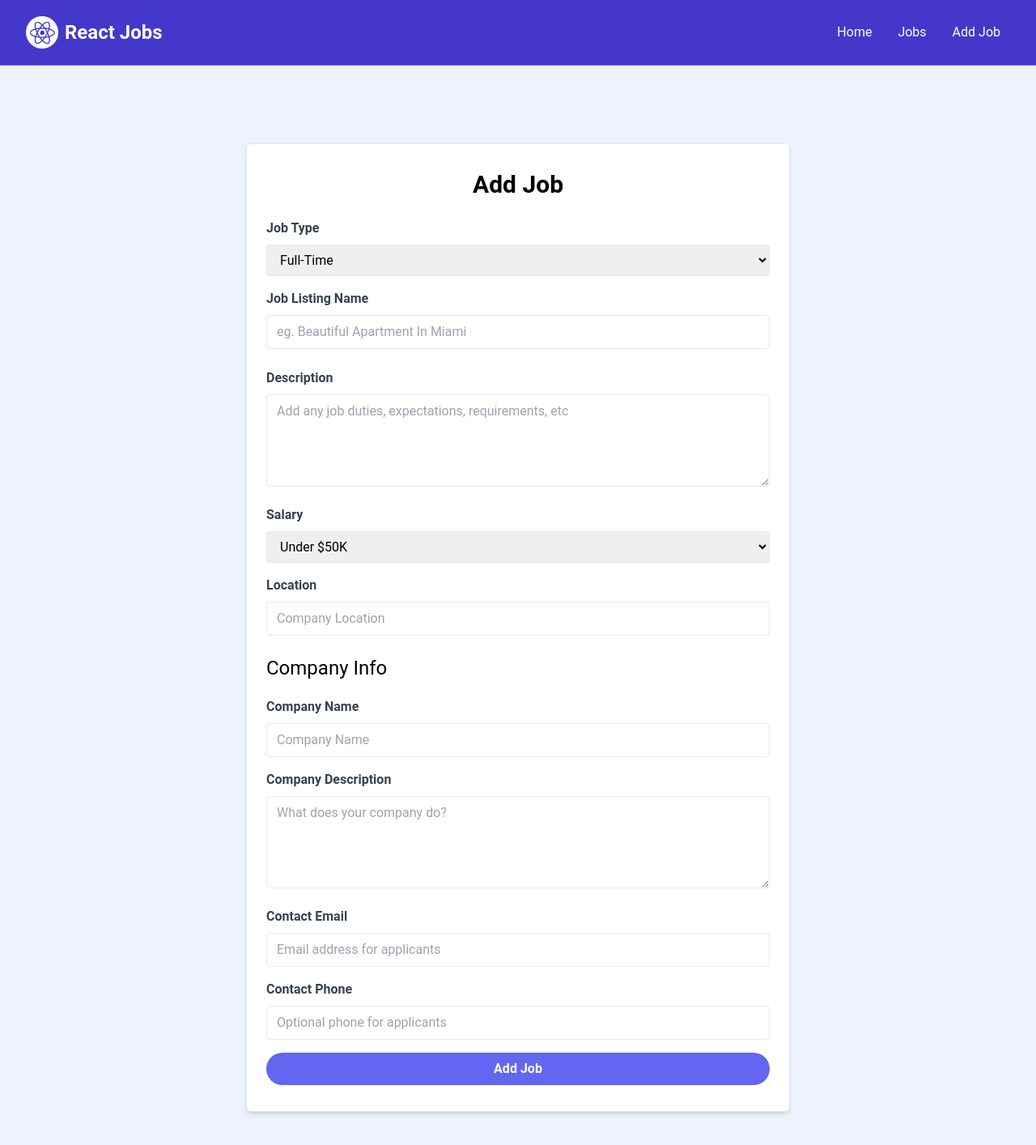
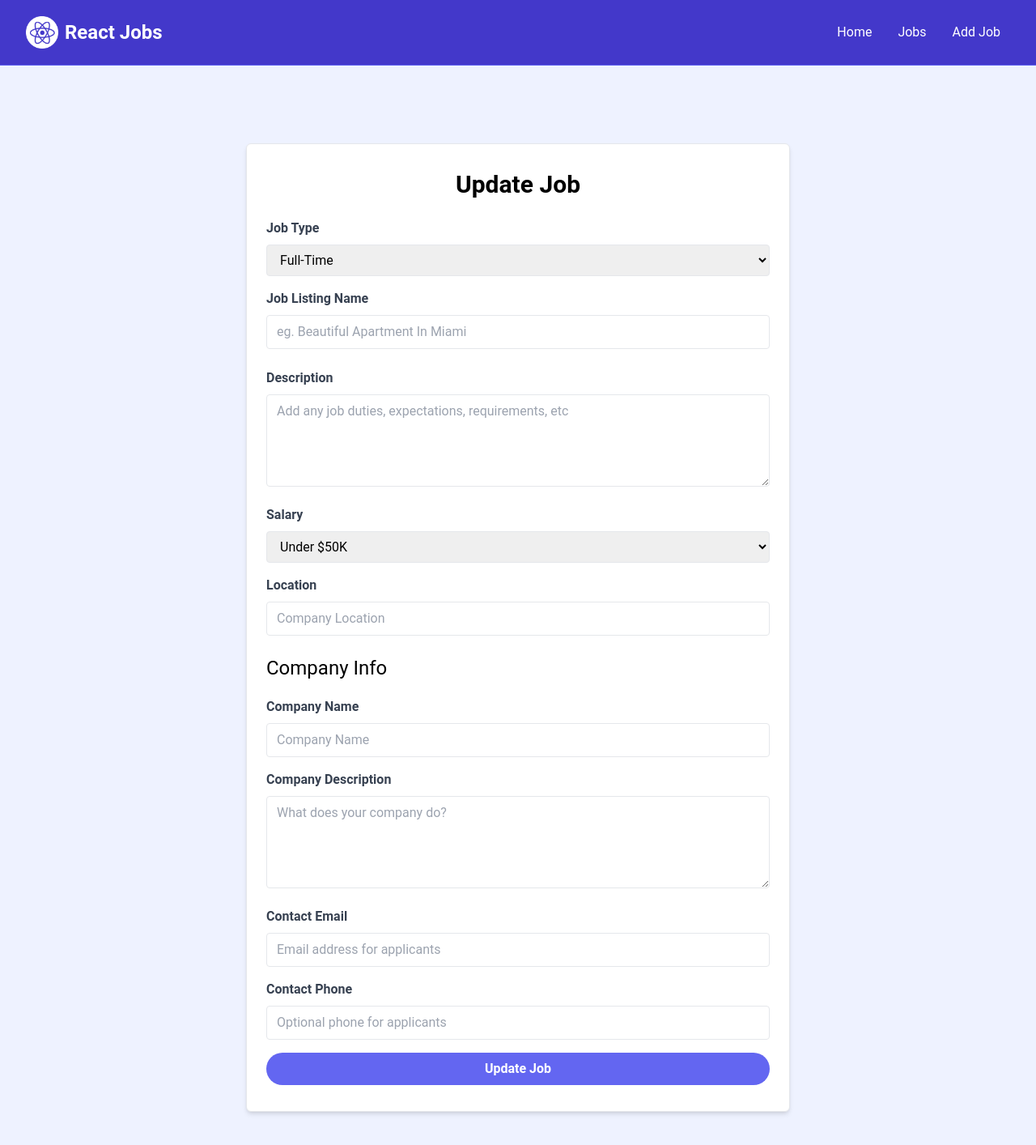
Before and after one commit to Damjan15/react-jobs, a React (Vite) app: page /edit-job/1 in a window 1280 px wide. Shown: the top 1414 px of the page at 81% size. Built offline with nearby package versions, Linux system fonts and the light colour scheme; no server answers.

Commit message:
fix: updated heading and button text in Edit job page

```diff
--- a/src/pages/EditJob.jsx
+++ b/src/pages/EditJob.jsx
@@ -80,7 +80,9 @@ function EditJob({ updateJobSubmit }) {
       <div className="container m-auto max-w-2xl py-24">
         <div className="bg-white px-6 py-8 mb-4 shadow-md rounded-md border m-4 md:m-0">
           <form onSubmit={submitForm}>
-            <h2 className="text-3xl text-center font-semibold mb-6">Add Job</h2>
+            <h2 className="text-3xl text-center font-semibold mb-6">
+              Update Job
+            </h2>
 
             <div className="mb-4">
               <label
@@ -261,7 +263,7 @@ function EditJob({ updateJobSubmit }) {
                 className="bg-indigo-500 hover:bg-indigo-600 text-white font-bold py-2 px-4 rounded-full w-full focus:outline-none focus:shadow-outline"
                 type="submit"
               >
-                Add Job
+                Update Job
               </button>
             </div>
           </form>
```
